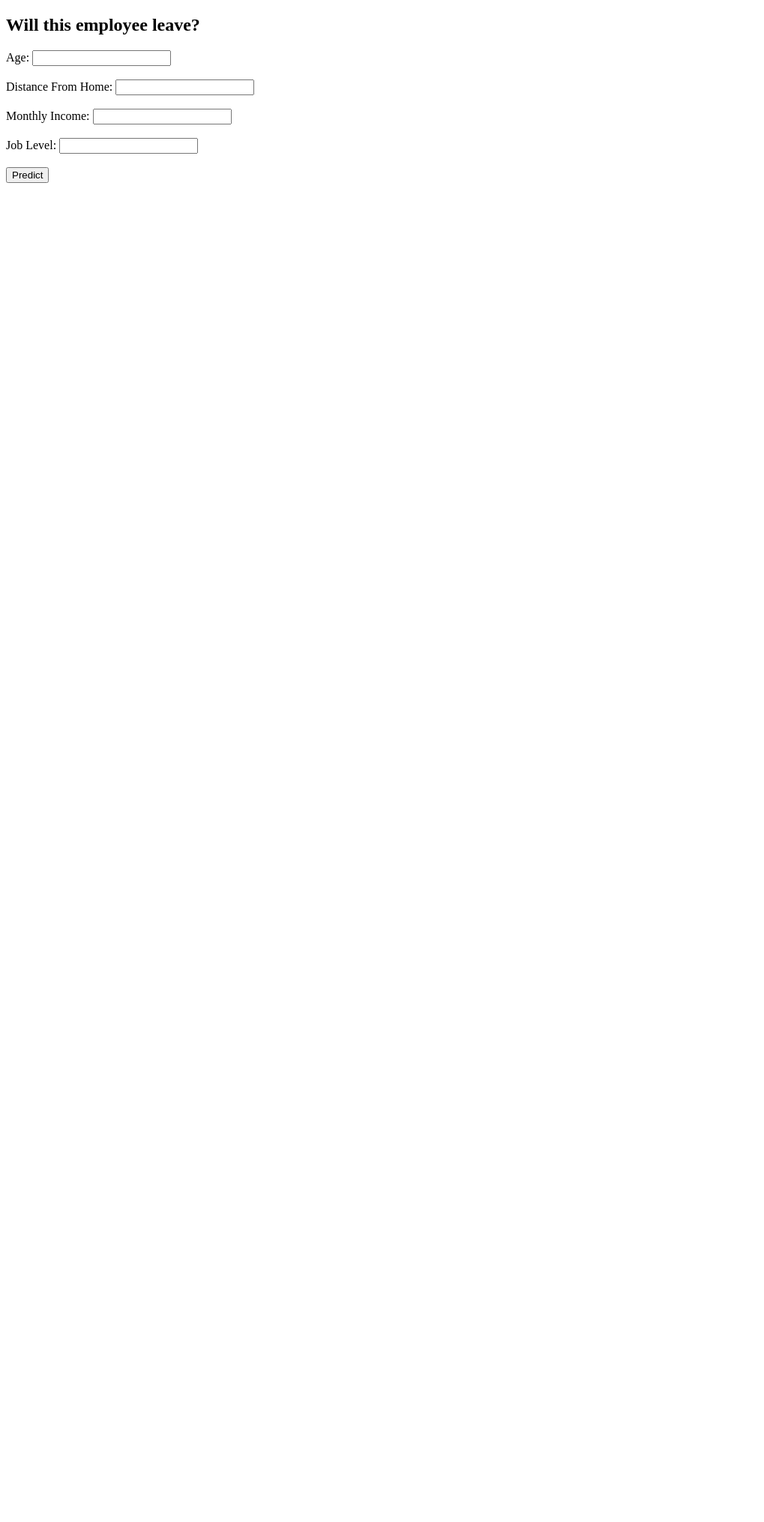
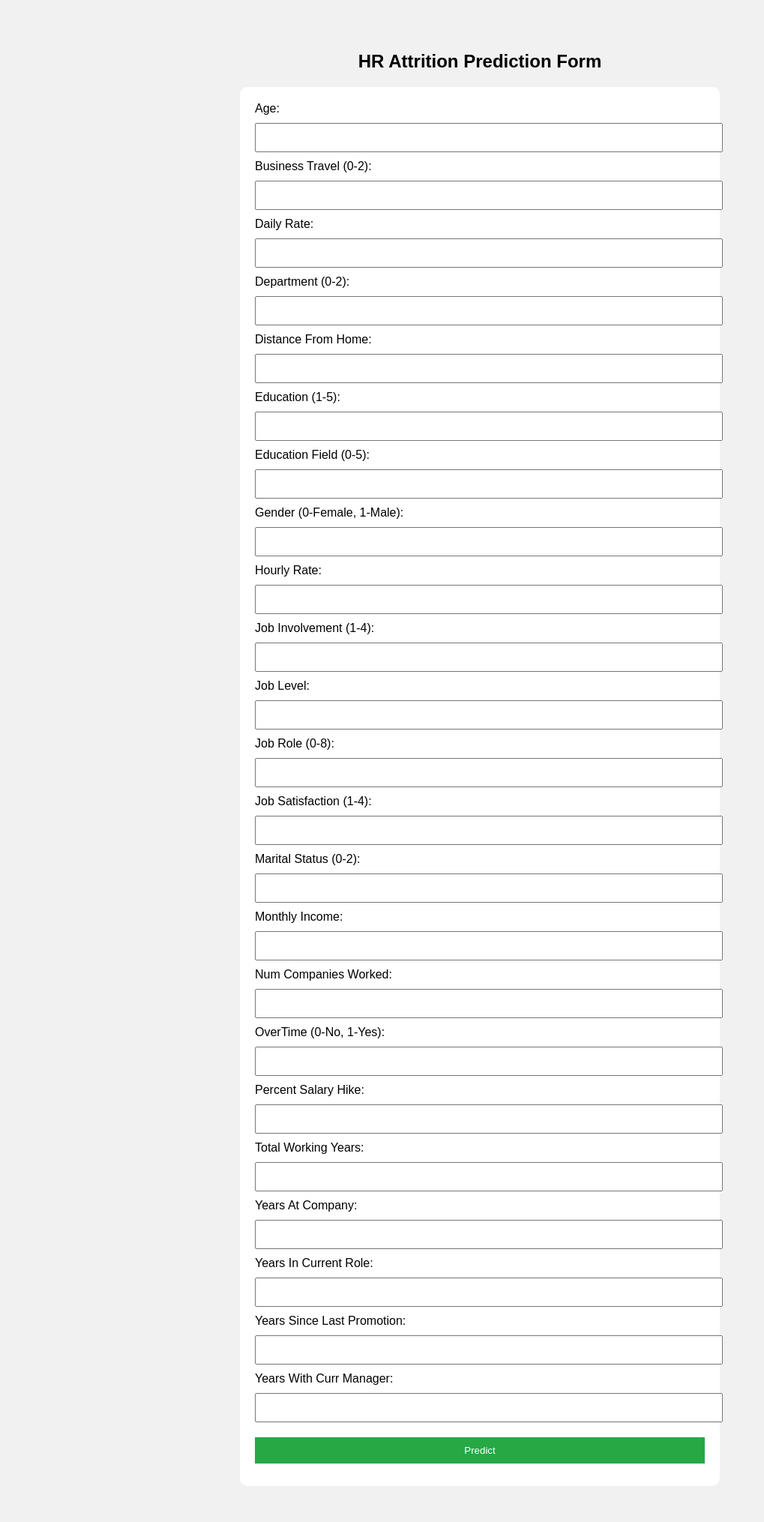
Before and after one commit to keerthan005/Employee-flask-app, a Flask app: page / in a window 1280 px wide. Shown: the whole page at 75% size, without its empty margins (0-1019 px from the left). Before the commit the page ends 244 px from the top, so only its background shows below. Run offline with Flask 3, Linux system fonts and the light colour scheme; parts of the project's set-up code (start-up, migrations or seed data) failed here and were passed over.

Commit message:
Update form.html

```diff
--- a/templates/form.html
+++ b/templates/form.html
@@ -1,28 +1,50 @@
 <!DOCTYPE html>
 <html>
 <head>
-    <title>Employee Attrition Prediction</title>
+    <title>HR Attrition Predictor</title>
+    <style>
+        body { font-family: Arial; background: #f1f1f1; padding: 40px; }
+        form { background: white; padding: 20px; border-radius: 10px; max-width: 600px; margin: auto; }
+        input, select { width: 100%; padding: 10px; margin: 10px 0; }
+        input[type=submit] { background: #28a745; color: white; border: none; cursor: pointer; }
+        .result { text-align: center; font-size: 1.2em; font-weight: bold; }
+    </style>
 </head>
 <body>
-    <h2>Will this employee leave?</h2>
-    <form method="POST">
-        <label>Age:</label>
-        <input type="number" name="age" required><br><br>
+    <h2 style="text-align:center;">HR Attrition Prediction Form</h2>
 
-        <label>Distance From Home:</label>
-        <input type="number" name="distance" required><br><br>
-
-        <label>Monthly Income:</label>
-        <input type="number" name="income" required><br><br>
-
-        <label>Job Level:</label>
-        <input type="number" name="job_level" required><br><br>
+    <form action="/predict" method="post">
+        <label>Age:</label><input type="number" name="Age" required>
+        <label>Business Travel (0-2):</label><input type="number" name="BusinessTravel" min="0" max="2" required>
+        <label>Daily Rate:</label><input type="number" name="DailyRate" required>
+        <label>Department (0-2):</label><input type="number" name="Department" min="0" max="2" required>
+        <label>Distance From Home:</label><input type="number" name="DistanceFromHome" required>
+        <label>Education (1-5):</label><input type="number" name="Education" min="1" max="5" required>
+        <label>Education Field (0-5):</label><input type="number" name="EducationField" min="0" max="5" required>
+        <label>Gender (0-Female, 1-Male):</label><input type="number" name="Gender" min="0" max="1" required>
+        <label>Hourly Rate:</label><input type="number" name="HourlyRate" required>
+        <label>Job Involvement (1-4):</label><input type="number" name="JobInvolvement" min="1" max="4" required>
+        <label>Job Level:</label><input type="number" name="JobLevel" required>
+        <label>Job Role (0-8):</label><input type="number" name="JobRole" min="0" max="8" required>
+        <label>Job Satisfaction (1-4):</label><input type="number" name="JobSatisfaction" min="1" max="4" required>
+        <label>Marital Status (0-2):</label><input type="number" name="MaritalStatus" min="0" max="2" required>
+        <label>Monthly Income:</label><input type="number" name="MonthlyIncome" required>
+        <label>Num Companies Worked:</label><input type="number" name="NumCompaniesWorked" required>
+        <label>OverTime (0-No, 1-Yes):</label><input type="number" name="OverTime" min="0" max="1" required>
+        <label>Percent Salary Hike:</label><input type="number" name="PercentSalaryHike" required>
+        <label>Total Working Years:</label><input type="number" name="TotalWorkingYears" required>
+        <label>Years At Company:</label><input type="number" name="YearsAtCompany" required>
+        <label>Years In Current Role:</label><input type="number" name="YearsInCurrentRole" required>
+        <label>Years Since Last Promotion:</label><input type="number" name="YearsSinceLastPromotion" required>
+        <label>Years With Curr Manager:</label><input type="number" name="YearsWithCurrManager" required>
 
         <input type="submit" value="Predict">
     </form>
 
-    {% if prediction %}
-        <h3>Prediction: {{ prediction }}</h3>
+    {% if prediction is not none %}
+    <div class="result">
+        Prediction: {{ prediction }}
+    </div>
     {% endif %}
 </body>
 </html>
```
